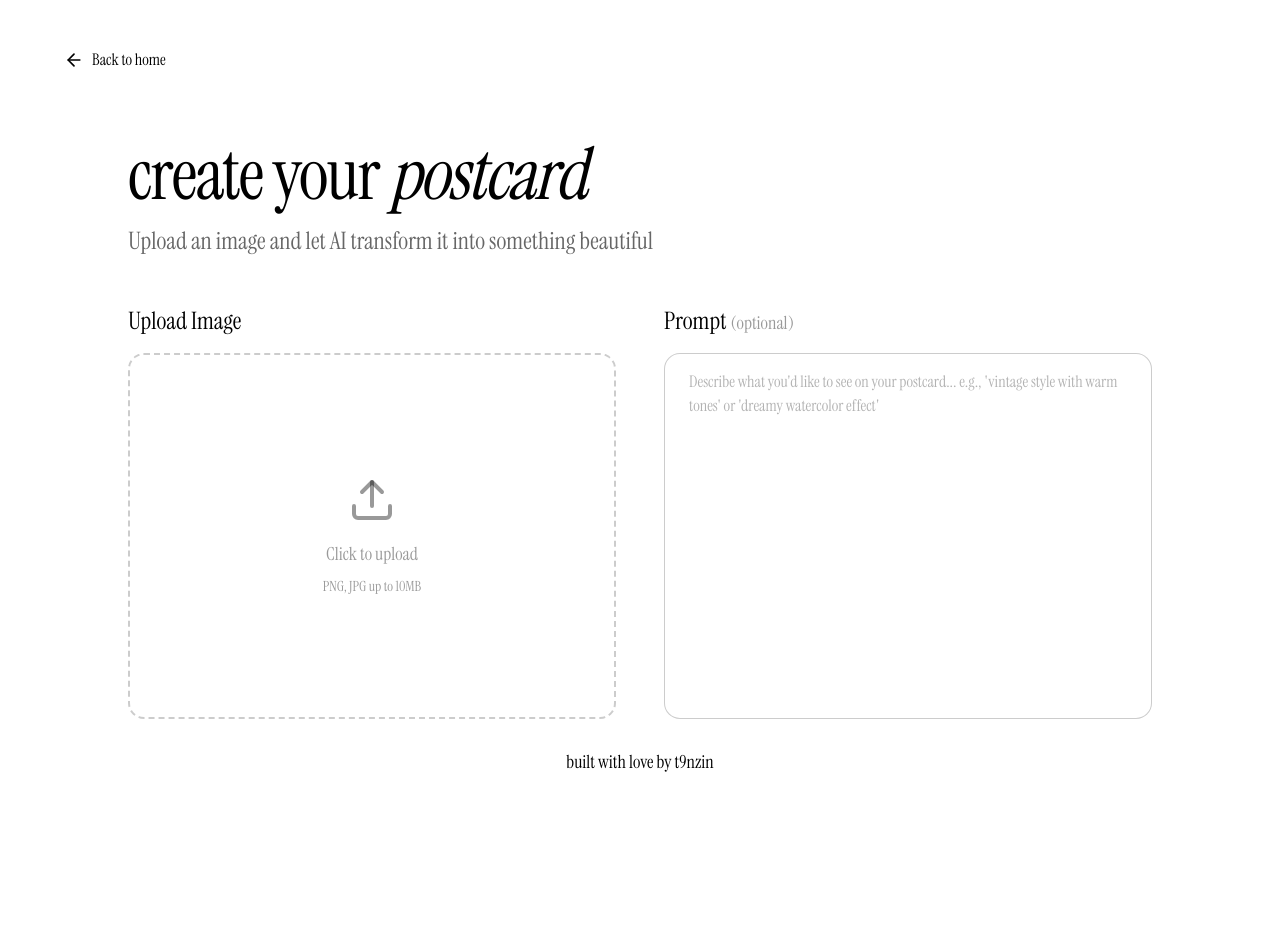
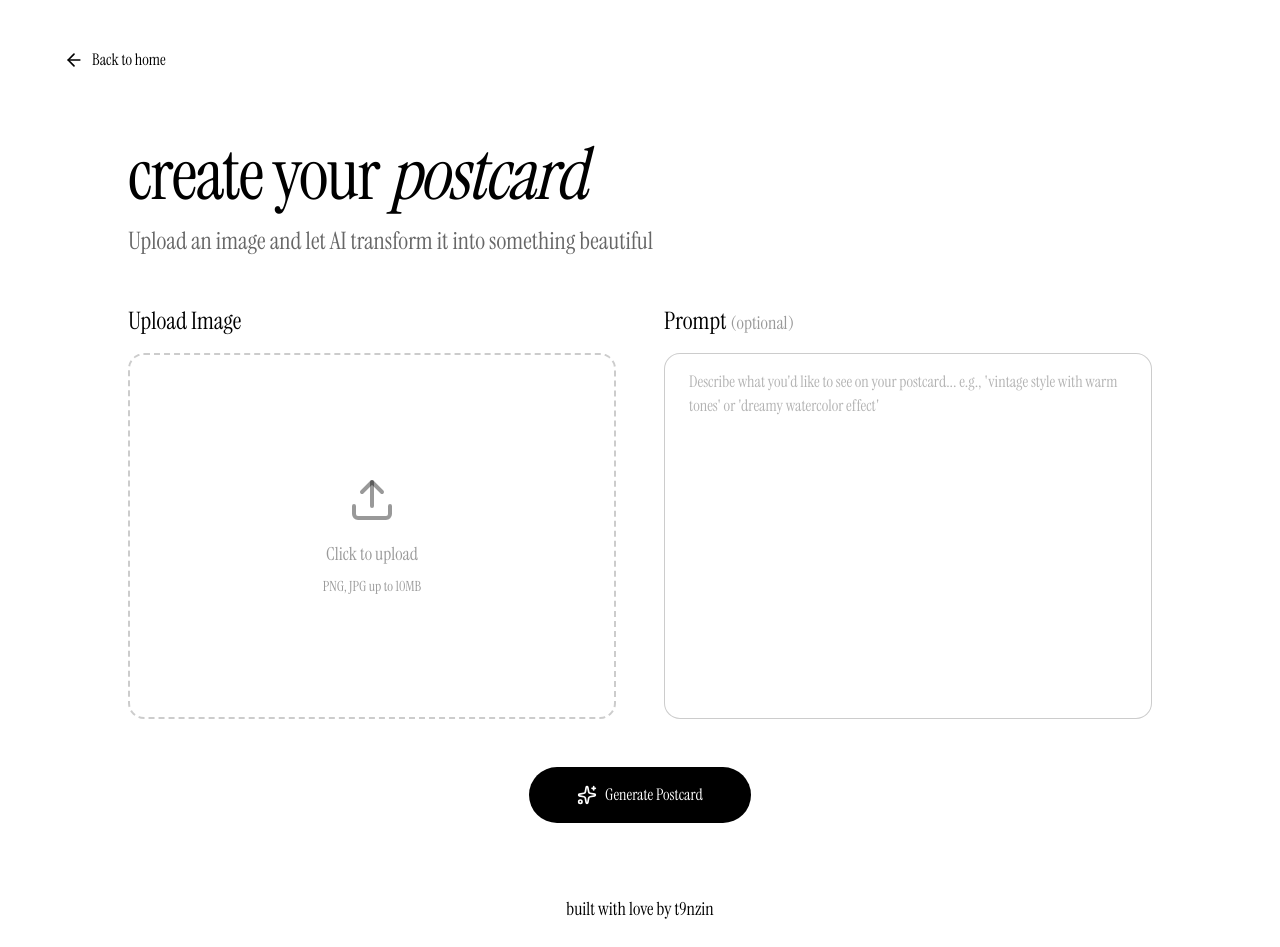
Before and after one commit to t9nzin/postc4rds, a Next.js app: page /create in a window 1280 px wide. Before the commit the page ends 800 px from the top, so only its background shows below. Built offline with nearby package versions, Linux system fonts and the light colour scheme.

Commit message:
ui: added scrolling on create page

```diff
--- a/src/app/create/page.tsx
+++ b/src/app/create/page.tsx
@@ -73,7 +73,7 @@ export default function CreatePage() {
   }
 
   return (
-    <div className="h-full overflow-hidden bg-white px-8 md:px-16 py-12 flex flex-col" style={{ fontFamily: "'Instrument Serif', serif" }}>
+    <div className="min-h-full overflow-y-auto bg-white px-8 md:px-16 py-12 flex flex-col" style={{ fontFamily: "'Instrument Serif', serif" }}>
       {/* Header */}
       <div className="mb-16">
         <Link href="/">
--- a/src/app/layout.tsx
+++ b/src/app/layout.tsx
@@ -30,12 +30,12 @@ export default function RootLayout({
   children: React.ReactNode;
 }>) {
   return (
-    <html lang="en" className="h-full overflow-hidden">
+    <html lang="en" className="h-full">
       <body
-        className={`${geistSans.variable} ${geistMono.variable} ${instrumentSerif.variable} antialiased h-full overflow-hidden`}
+        className={`${geistSans.variable} ${geistMono.variable} ${instrumentSerif.variable} antialiased h-full`}
       >
-        <div className="h-full flex flex-col overflow-hidden">
-          <div className="flex-1 overflow-hidden">
+        <div className="h-full flex flex-col">
+          <div className="flex-1">
             {children}
           </div>
 
```
